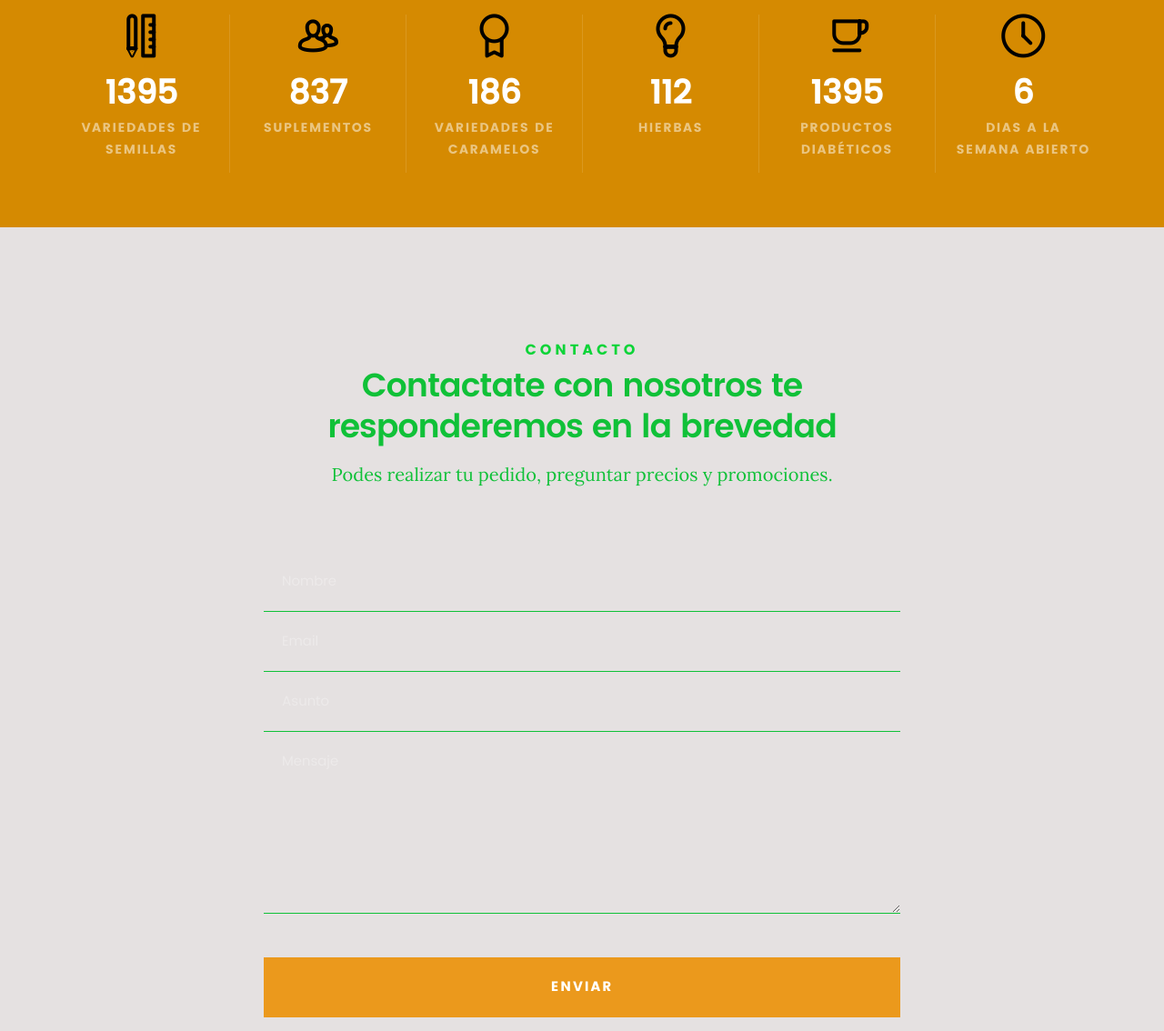
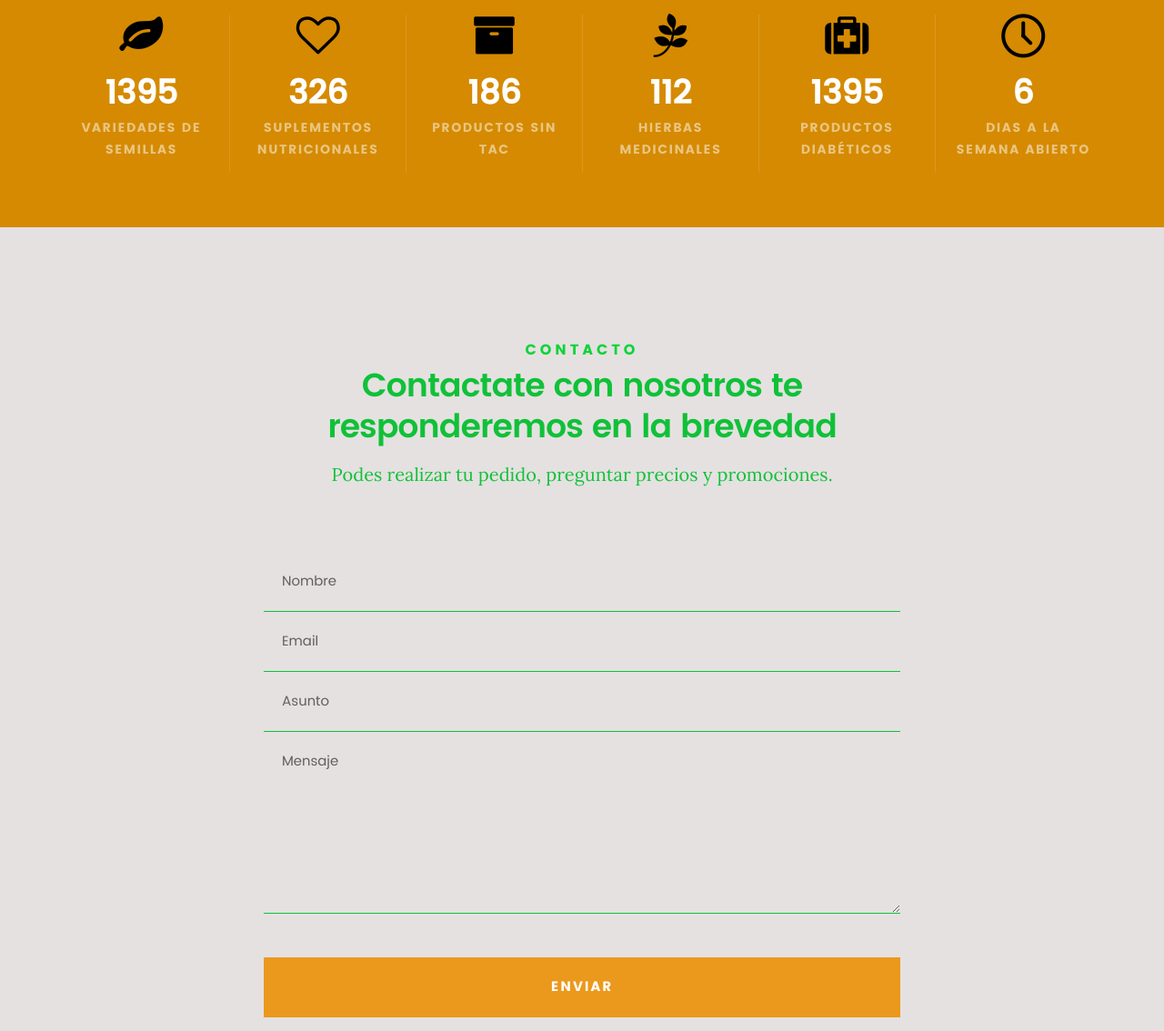
Before and after one commit to labordetrabajo/paginadietetica, a plain HTML site: page index.html in a window 1280 px wide. Shown: the part 3640-4774 px from the top of the page at 91% size. Drawn offline with Linux system fonts and the light colour scheme; files whose address does not match are found by name.

Commit message:
tercer commit

```diff
--- a/css/main.css
+++ b/css/main.css
@@ -594,8 +594,8 @@ input[type="url"]:focus,
 input[type="password"]:focus,
 textarea:focus,
 select:focus {
-	color: #cc005f;
-	border-bottom: 1px solid #FF0077;
+	color: #fa6604;
+	border-bottom: 1px solid #fa6604;
 }
 label, legend {
 	font-family: "poppins-bold", sans-serif;
@@ -2342,7 +2342,7 @@ header .logo a {
 #contact input[type="text"]:focus,
 #contact input[type="password"]:focus,
 #contact input[type="email"]:focus {
-	border-color: #FF0077;
+	border-color: #f17006;
 	color: #FFFFFF;
 }
 #contact textarea {
@@ -2350,7 +2350,7 @@ header .logo a {
 	padding: 1.8rem 2rem;
 }
 #contact textarea:focus {
-	border-color: #FF0077;
+	border-color: #f77c09;
 	color: #FFFFFF;
 }
 #contact button.submitform {
@@ -2366,7 +2366,7 @@ header .logo a {
 	color: #FFFFFF;
 }
 #contact button.submitform:hover, #contact button.submitform:focus {
-	background: #cc005f;
+	background: #06e619;
 }
 #message-warning, #message-success {
 	display: none;
@@ -2578,7 +2578,7 @@ footer .copyright span:last-child::after {
 	width: 6rem;
 	line-height: 6.6rem;
 	text-align: center;
-	background: #cc005f;
+	background: #e97305;
 	color: #FFFFFF;
 	text-align: center;
 	text-transform: uppercase;
@@ -2593,7 +2593,7 @@ footer .copyright span:last-child::after {
 	line-height: inherit;
 }
 #go-top a:hover {
-	background: #000000;
+	background: #03e203;
 }
 .floating-whatsapp-button {
 	position: fixed;
@@ -2623,4 +2623,24 @@ footer .copyright span:last-child::after {
 	height: 50px;
   }
 
+  input::placeholder {
+	color: rgba(228, 8, 8, 0.89); /* Cambia el color del placeholder a negro */
+}
+
+#contactEmail::placeholder {
+	color:rgb(97, 95, 95);
+  }
+
+  #contactName::placeholder {
+	color:rgb(97, 95, 95);
+  }
+  #contactSubject::placeholder {
+	color:rgb(97, 95, 95);
+  }
+  #contactMessage::placeholder {
+	color:rgb(97, 95, 95);
+  }
+
+
+
 /*# sourceMappingURL=main.css.map */
--- a/index.html
+++ b/index.html
@@ -506,7 +506,7 @@
 					<div class="bgrid stat">
 
 						<div class="icon-part">
-							<i class="icon-pencil-ruler"></i>
+							<i class="fa fa-leaf" aria-hidden="true"></i>
 						</div>
 
 						<h3 class="stat-count">
@@ -522,15 +522,15 @@
 					<div class="bgrid stat">
 
 						<div class="icon-part">
-							<i class="icon-users"></i>
+							<i class="fa fa-heart-o" aria-hidden="true"></i>
 						</div>
 
 						<h3 class="stat-count">
-							900
+							350
 						</h3>
 
 						<h5 class="stat-title">
-							suplementos
+							suplementos nutricionales
 						</h5>
 
 					</div> <!-- /stat -->
@@ -538,7 +538,7 @@
 					<div class="bgrid stat">
 
 						<div class="icon-part">
-							<i class="icon-badge"></i>
+							<i class="fa fa-archive" aria-hidden="true"></i>
 						</div>
 
 						<h3 class="stat-count">
@@ -546,7 +546,7 @@
 						</h3>
 
 						<h5 class="stat-title">
-							variedades de caramelos
+							productos sin tac
 						</h5>
 
 					</div> <!-- /stat -->
@@ -554,7 +554,7 @@
 					<div class="bgrid stat">
 
 						<div class="icon-part">
-							<i class="icon-light-bulb"></i>
+							<i class="fa fa-pagelines" aria-hidden="true"></i>
 						</div>
 
 						<h3 class="stat-count">
@@ -562,7 +562,7 @@
 						</h3>
 
 						<h5 class="stat-title">
-							hierbas
+							hierbas medicinales
 						</h5>
 
 					</div> <!-- /stat -->
@@ -570,7 +570,7 @@
 					<div class="bgrid stat">
 
 						<div class="icon-part">
-							<i class="icon-cup"></i>
+							<i class="fa fa-medkit" aria-hidden="true"></i>
 						</div>
 
 						<h3 class="stat-count">
@@ -631,16 +631,16 @@
       			<fieldset>
 
                   <div class="form-field">
- 						   <input name="contactName" type="text" id="contactName" placeholder="Nombre" value="" minlength="2" required="">
+					<input name="contactName" type="text" id="contactName" placeholder="Nombre" style="color: rgb(245, 97, 11);" minlength="2" required="" aria-required="true">
                   </div>
                   <div class="form-field">
-	      			   <input name="contactEmail" type="email" id="contactEmail" placeholder="Email" value="" required="">
+	      			   <input name="contactEmail" type="email" id="contactEmail" placeholder="Email" style="color: rgb(245, 97, 11);" minlength="2" required="" aria-required="true">
 	               </div>
                   <div class="form-field">
-	     				   <input name="contactSubject" type="text" id="contactSubject" placeholder="Asunto" value="">
+	     				   <input name="contactSubject" type="text" id="contactSubject" placeholder="Asunto" style="color: rgb(245, 97, 11);" minlength="2" required="" aria-required="true">
 	               </div>
                   <div class="form-field">
-	                 	<textarea name="contactMessage" id="contactMessage" placeholder="Mensaje" rows="10" cols="50" required=""></textarea>
+	                 	<textarea name="contactMessage" id="contactMessage" placeholder="Mensaje" rows="10" cols="50" required=""style="color: rgb(245, 97, 11);" minlength="2" required="" aria-required="true" ></textarea>
 	               </div>
                  <div class="form-field">
                      <button class="submitform">Enviar</button>
@@ -731,9 +731,6 @@
 
      			<ul class="footer-social">
 			      <li><a href="#"><i class="fa fa-facebook"></i></a></li>
-			      <li><a href="#"><i class="fa fa-behance"></i></a></li>
-			      <li><a href="#"><i class="fa fa-twitter"></i></a></li>
-			      <li><a href="#"><i class="fa fa-dribbble"></i></a></li>
 			      <li><a href="#"><i class="fa fa-instagram"></i></a></li>
 			   </ul>
 
@@ -741,8 +738,9 @@
 
       	<div class="col-six tab-full">
 	      	<div class="copyright">
-		        	<span>© Copyright Kards 2016.</span>
-		        	<span>Design by <a href="http://www.styleshout.com/">styleshout</a></span>
+		        	<span>© soluciones programables.</span>
+		        	<span>Programado por <a href="https://www.solucionesprogramables.com/" target="_blank">Soluciones Programables</a></span>
+
 		         </div>
 	      	</div>
 
```
